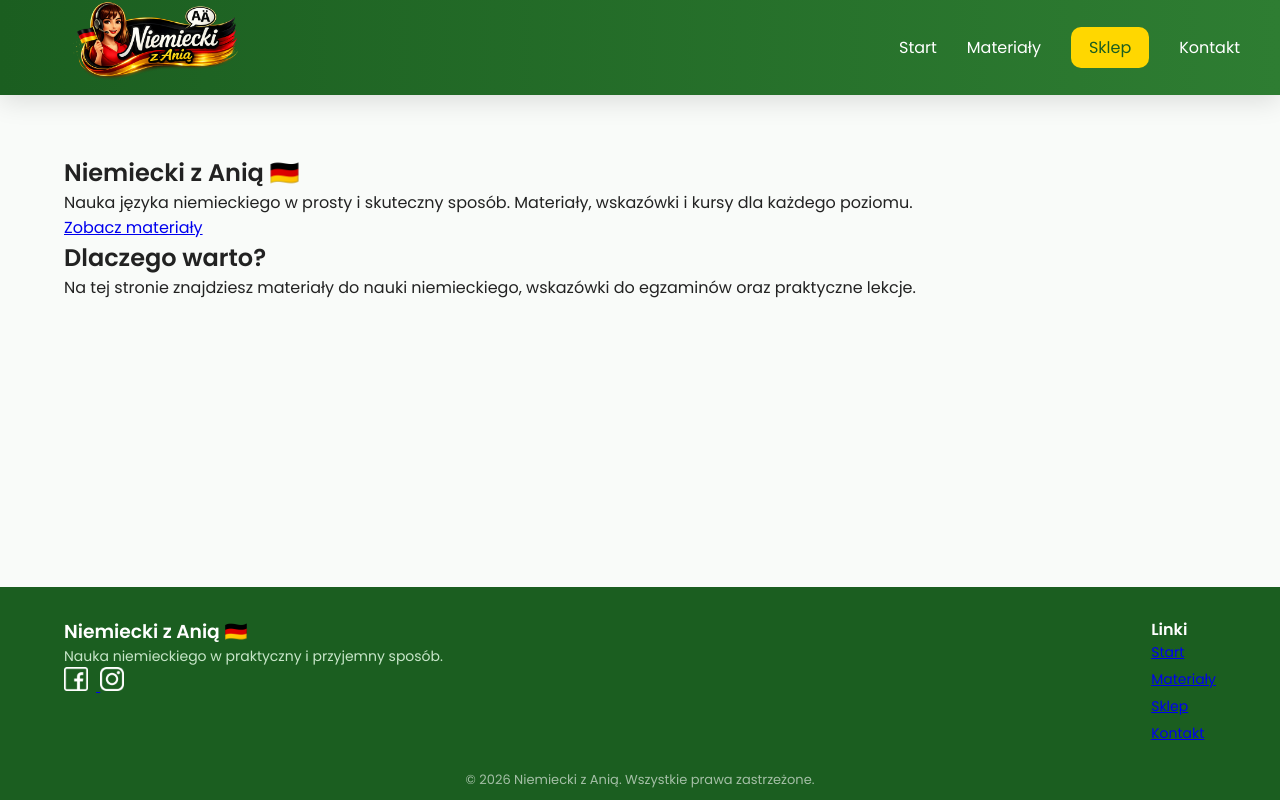
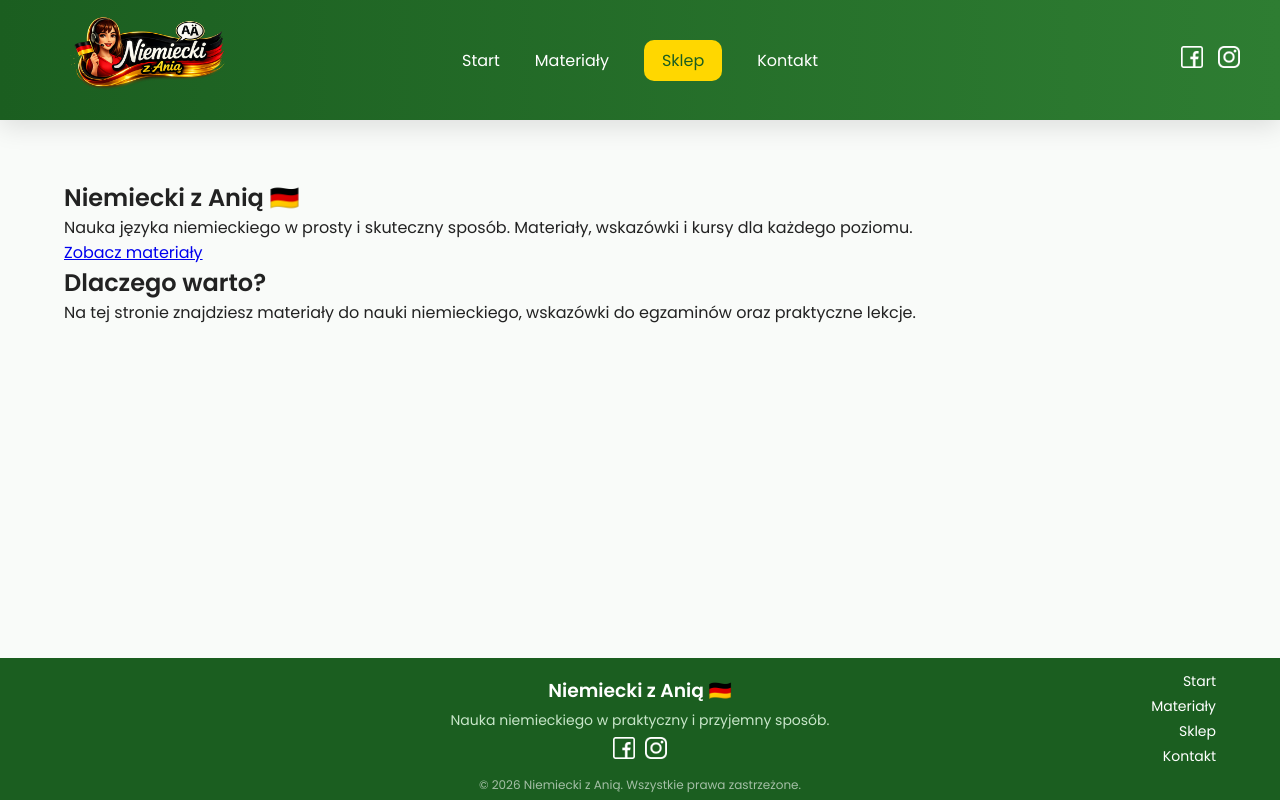
Before and after one commit to Ex333/niemiecki-z-ania, a Django app: page / in a window 1280 px wide. Run offline with Django 5.2, Linux system fonts and the light colour scheme; some libraries are stand-ins or nearby versions.

Commit message:
new templates and a bit of css

```diff
--- a/core/static/css/style.css
+++ b/core/static/css/style.css
@@ -22,7 +22,7 @@ body {
 .navbar {
     position: sticky;
     top: 0;
-    height: 95px;
+    height: 120px;
     background: linear-gradient(90deg, #1b5e20, #2e7d32);
     display: flex;
     align-items: center;
@@ -30,18 +30,24 @@ body {
     z-index: 1000;
 }
 
-/* 🔥 KLUCZ – LOGO DO LEWEJ */
+/* 🔥 NAV CONTAINER */
 .nav-container {
     width: 100%;
-    padding: 0 40px; /* ← zamiast margin auto */
+    padding: 0 40px;
     display: flex;
-    justify-content: space-between;
+    justify-content: center;
     align-items: center;
+    position: relative;
 }
 
-/* LOGO */
+/* 🟢 LOGO - LEWA */
+.logo {
+    position: absolute;
+    left: 40px;
+}
+
 .logo img {
-    height: 150px;
+    height: 140px;
     display: block;
     transition: 0.3s;
 }
@@ -50,15 +56,15 @@ body {
     transform: scale(1.05);
 }
 
-/* NAV LINKS */
+/* 🔥 NAV LINKS (ŚRODEK) */
 .nav-links {
     display: flex;
     align-items: center;
+    gap: 35px;
 }
 
 .nav-links a {
     color: white;
-    margin-left: 30px;
     text-decoration: none;
     font-weight: 400;
     position: relative;
@@ -87,7 +93,6 @@ body {
     color: #1b5e20 !important;
     padding: 8px 18px;
     border-radius: 10px;
-    margin-left: 30px;
     font-weight: 600;
     transition: 0.3s;
 }
@@ -97,58 +102,100 @@ body {
     transform: translateY(-2px);
 }
 
+/* 🔵 SOCIALE - PRAWA */
+.nav-right {
+    position: absolute;
+    right: 40px;
+    display: flex;
+    align-items: center;
+    gap: 15px;
+}
+
+.social-link img {
+    width: 22px;
+    height: 22px;
+    filter: brightness(0) invert(1);
+    transition: 0.3s;
+}
+
+.social-link img:hover {
+    transform: scale(1.15);
+    opacity: 0.8;
+}
+
 /* 🔻 FOOTER */
 .footer {
     background: #1b5e20;
     color: white;
-    padding: 30px 0 10px; /* było 60 → za dużo */
-    margin-top: 40px;
+    padding: 18px 0 6px;
+    margin-top: 30px;
 }
 
+/* 🔥 CONTAINER */
 .footer-container {
     width: 90%;
     max-width: 1200px;
     margin: auto;
     display: flex;
-    justify-content: space-between;
-    align-items: flex-start;
-    gap: 30px;
+    justify-content: center;
+    align-items: center;
+    position: relative;
+    min-height: 80px; /* 🔥 stabilna wysokość */
 }
 
-/* tekst */
+/* 🔥 ŚRODEK */
+.footer-col {
+    text-align: center;
+}
+
+.footer-col h3 {
+    margin-bottom: 5px;
+}
+
 .footer-col p {
     font-size: 14px;
     color: #c8e6c9;
 }
 
-/* linki */
+/* 🔥 SOCIAL */
+.socials {
+    margin-top: 6px;
+    display: flex;
+    justify-content: center;
+    gap: 10px;
+}
+
+.socials img {
+    width: 22px;
+    height: 22px;
+    filter: brightness(0) invert(1);
+}
+
+/* 🔥 PRAWA (KLUCZ – WYŚRODKOWANIE PIONOWE) */
+.footer-links {
+    position: absolute;
+    right: 0;
+    top: 50%;
+    transform: translateY(-50%);
+    text-align: right;
+}
+
 .footer-links a {
     display: block;
-    margin-bottom: 6px;
     font-size: 14px;
+    margin-bottom: 4px;
+    color: white;
+    text-decoration: none;
 }
 
 /* dół */
 .footer-bottom {
     text-align: center;
-    margin-top: 20px;
-    font-size: 13px;
+    margin-top: 10px;
+    font-size: 12px;
     opacity: 0.6;
 }
 
-/* 🔥 SOCIAL MEDIA */
-.socials img {
-    width: 24px;
-    height: 24px;
-    margin-right: 8px;
-    transition: 0.3s;
-    filter: brightness(0) invert(1);
-}
-
-.socials img:hover {
-    transform: scale(1.15);
-    opacity: 0.8;
-}
 /* 📱 MOBILE */
 @media (max-width: 768px) {
 
@@ -156,20 +203,38 @@ body {
         padding: 0 20px;
     }
 
+    .logo {
+        position: static;
+    }
+
     .logo img {
-        height: 60px;
+        height: 70px;
+    }
+
+    .nav-right {
+        position: static;
+        margin-left: auto;
     }
 
     .nav-links {
         display: none;
     }
 
+    /* 🔥 footer mobile */
     .footer-container {
         flex-direction: column;
+        text-align: center;
+        gap: 10px;
+    }
+
+    .footer-links {
+        position: static;
+        transform: none;
         text-align: center;
     }
 }
 
+/* 🔥 FULL HEIGHT */
 html, body {
     height: 100%;
 }
--- a/core/urls.py
+++ b/core/urls.py
@@ -1,7 +1,9 @@
 from django.urls import path
-from .views import home
+from .views import home, materialy, kontakt
 
 
 urlpatterns = [
     path("", home, name="home"),
+    path("materialy/", materialy, name="materialy"),
+    path("kontakt/", kontakt, name="kontakt"),
 ]
--- a/core/views.py
+++ b/core/views.py
@@ -4,3 +4,10 @@ from django.http import HttpResponse
 
 def home(request):
     return render(request, "home.html")
+
+
+def materialy(request):
+    return render(request, "materialy.html")
+
+def kontakt(request):
+    return render(request, "kontakt.html")
--- a/templates/base.html
+++ b/templates/base.html
@@ -21,18 +21,29 @@
     <header class="navbar">
         <div class="nav-container">
 
-            <!-- LOGO -->
+            <!-- 🟢 LOGO (LEWA) -->
             <a href="/" class="logo">
-                <img src="{% static 'images/logo.png' %}" alt="Niemiecki z Anią logo">
+                <img src="{% static 'images/logo.png' %}" alt="Logo">
             </a>
 
-            <!-- MENU -->
+            <!-- 🔥 MENU (ŚRODEK) -->
             <nav class="nav-links">
                 <a href="/">Start</a>
                 <a href="/materialy/">Materiały</a>
                 <a href="/sklep/" class="btn-nav">Sklep</a>
                 <a href="/kontakt/">Kontakt</a>
             </nav>
+
+            <!-- 🔵 SOCIALE (PRAWA) -->
+            <div class="nav-right">
+                <a href="https://facebook.com" target="_blank" class="social-link">
+                    <img src="{% static 'images/facebook-logo.png' %}" alt="Facebook">
+                </a>
+
+                <a href="https://instagram.com" target="_blank" class="social-link">
+                    <img src="{% static 'images/instagram-logo.png' %}" alt="Instagram">
+                </a>
+            </div>
 
         </div>
     </header>
@@ -52,7 +63,6 @@
                 <h3>Niemiecki z Anią 🇩🇪</h3>
                 <p>Nauka niemieckiego w praktyczny i przyjemny sposób.</p>
 
-                <!-- 🔥 SOCIAL MEDIA -->
                 <div class="socials">
                     <a href="https://facebook.com" target="_blank">
                         <img src="{% static 'images/facebook-logo.png' %}" alt="Facebook">
@@ -66,7 +76,6 @@
 
             <!-- PRAWA KOLUMNA -->
             <div class="footer-col footer-links">
-                <h4>Linki</h4>
                 <a href="/">Start</a>
                 <a href="/materialy/">Materiały</a>
                 <a href="/sklep/">Sklep</a>
--- /dev/null
+++ b/templates/kontakt.html
@@ -0,0 +1,5 @@
+{% extends "base.html" %}
+
+{%block content%}
+
+{% endblock%}
--- /dev/null
+++ b/templates/materialy.html
@@ -0,0 +1,5 @@
+{% extends "base.html" %}
+
+{%block content%}
+
+{% endblock%}
```
